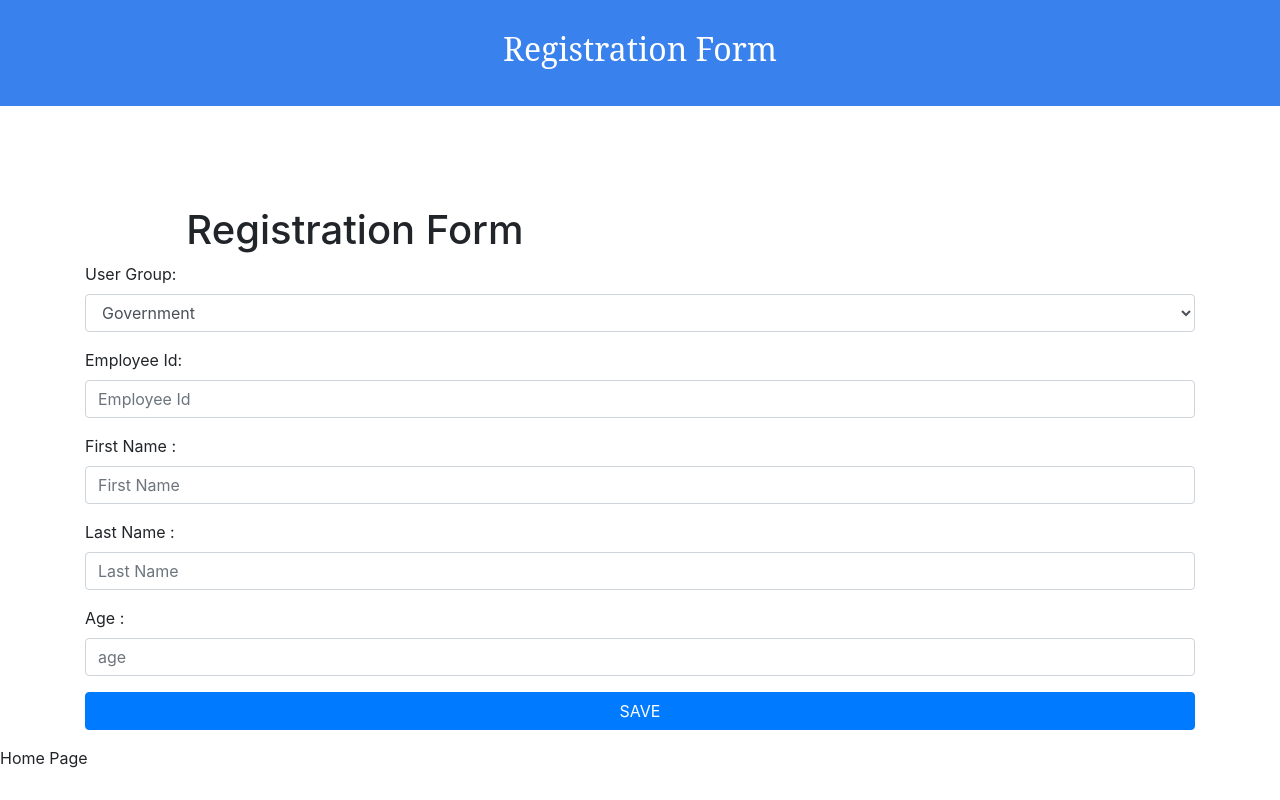
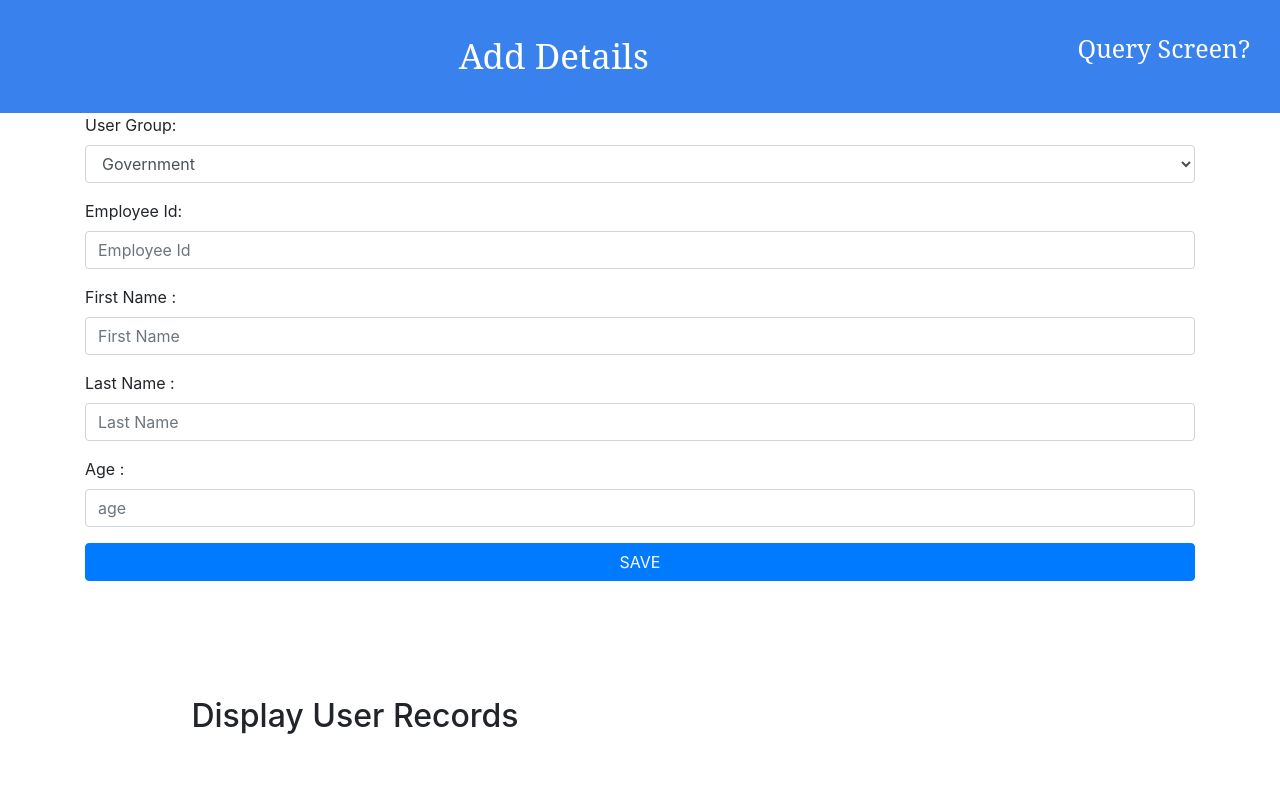
Before and after one commit to satham111/ReactTraingEntry, a React (Create React App) app: page /home in a window 1280 px wide. Built offline with nearby package versions, Linux system fonts and the light colour scheme.

Commit message:
test
test11

```diff
--- a/src/component/Header.js
+++ b/src/component/Header.js
@@ -2,9 +2,16 @@ import React, { Component } from "react";
 
 class Header extends Component {
   render() {
+    var titlestyle = {
+      fontSize: "25px",
+      color: "white"
+    };
     return (
       <div className="header1">
-        <h2>Registration Form</h2>
+        <span>Add Details</span>
+        <a href="/Home" className="float-right" style={titlestyle}>
+          Query Screen?
+        </a>
       </div>
     );
   }
--- a/src/component/Home.js
+++ b/src/component/Home.js
@@ -2,7 +2,17 @@ import React, { Component } from "react";
 
 class Home extends Component {
   render() {
-    return <div>Home Page</div>;
+    return (
+      <div className="container">
+        <div className="row">
+          <div className="col-md-offset-3 col-md-6">
+            <div className="text-center">
+              <h2 className="texalign">Display User Records</h2>
+            </div>
+          </div>
+        </div>
+      </div>
+    );
   }
 }
 export default Home;
--- a/src/component/Test.js
+++ b/src/component/Test.js
@@ -48,12 +48,10 @@ class Test extends Component {
   render() {
     const { usergroup } = this.state;
     return (
-      <div className="container">
+      <div name="test" className="container">
         <div className="row">
           <div className="col-md-offset-3 col-md-6">
-            <div className="text-center">
-              <h1 className="texalign">Registration Form</h1>
-            </div>
+            <div className="text-center" />
           </div>
         </div>
         <form onSubmit={this.handleSubmit}>
@@ -68,7 +66,7 @@ class Test extends Component {
               >
                 {usergroup.map((usergroups, key) => {
                   return (
-                    <option id="group_id" key={key} value={usergroups}>
+                    <option name="group_id" key={key} value={usergroups}>
                       {" "}
                       {usergroups}{" "}
                     </option>
```
